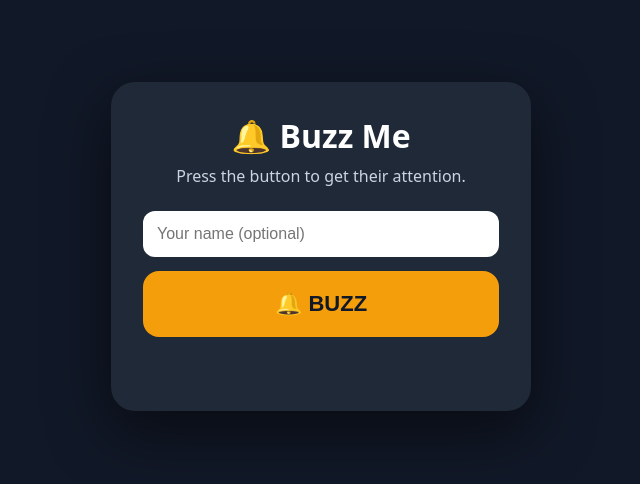
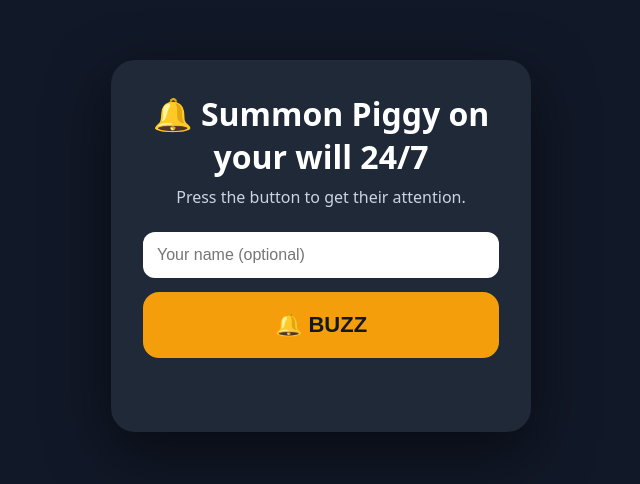
Before and after one commit to A8kernrh33/buzzer, a website: page index.html in a window 1280 px wide. Shown: the part 154-638 px from the top of the page, without its empty margins (319-959 px from the left). Drawn offline with Linux system fonts and the light colour scheme.

Commit message:
Change website heading to Summon Piggy on your will 24/7

```diff
--- a/index.html
+++ b/index.html
@@ -1,7 +1,7 @@
 <!doctype html>
 <html lang="en">
 <head>
-<meta charset="utf-8"><meta name="viewport" content="width=device-width,initial-scale=1"><title>Buzz Me</title>
+<meta charset="utf-8"><meta name="viewport" content="width=device-width,initial-scale=1"><title>Summon Piggy on your will 24/7</title>
 <style>
 *{box-sizing:border-box}
 body{margin:0;min-height:100vh;display:grid;place-items:center;font-family:system-ui,sans-serif;background:#111827;color:#fff}
@@ -15,7 +15,7 @@ button:disabled{opacity:.6;cursor:not-allowed}
 </head>
 <body>
 <main class="card">
-<h1>🔔 Buzz Me</h1>
+<h1>🔔 Summon Piggy on your will 24/7</h1>
 <p>Press the button to get their attention.</p>
 <input id="name" maxlength="40" placeholder="Your name (optional)">
 <button id="buzz">🔔 BUZZ</button>
@@ -47,12 +47,10 @@ b.onclick=async()=>{
     }
   }catch(e){
     s.textContent='❌ '+e.message;
-    // Allow retry after a short failure cooldown.
     setTimeout(()=>{localCooldown=false;b.disabled=false},3000);
     return;
   }
 
-  // Prevent accidental double taps for 10 seconds.
   let remaining=10;
   const timer=setInterval(()=>{
     remaining--;
```
